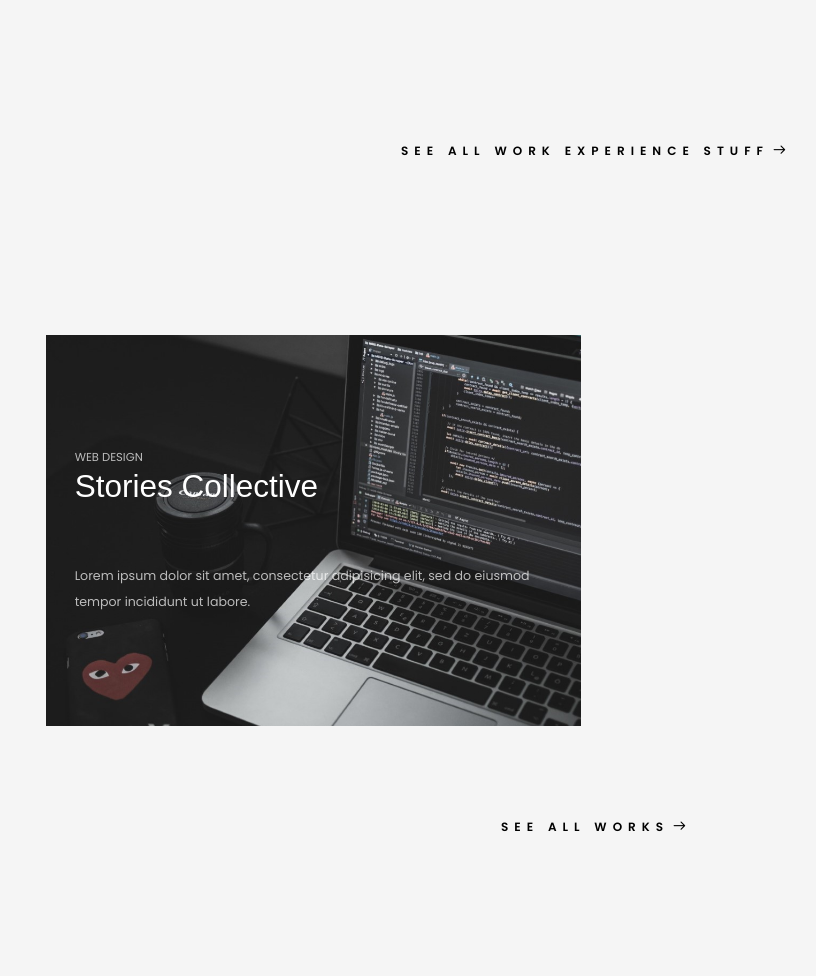
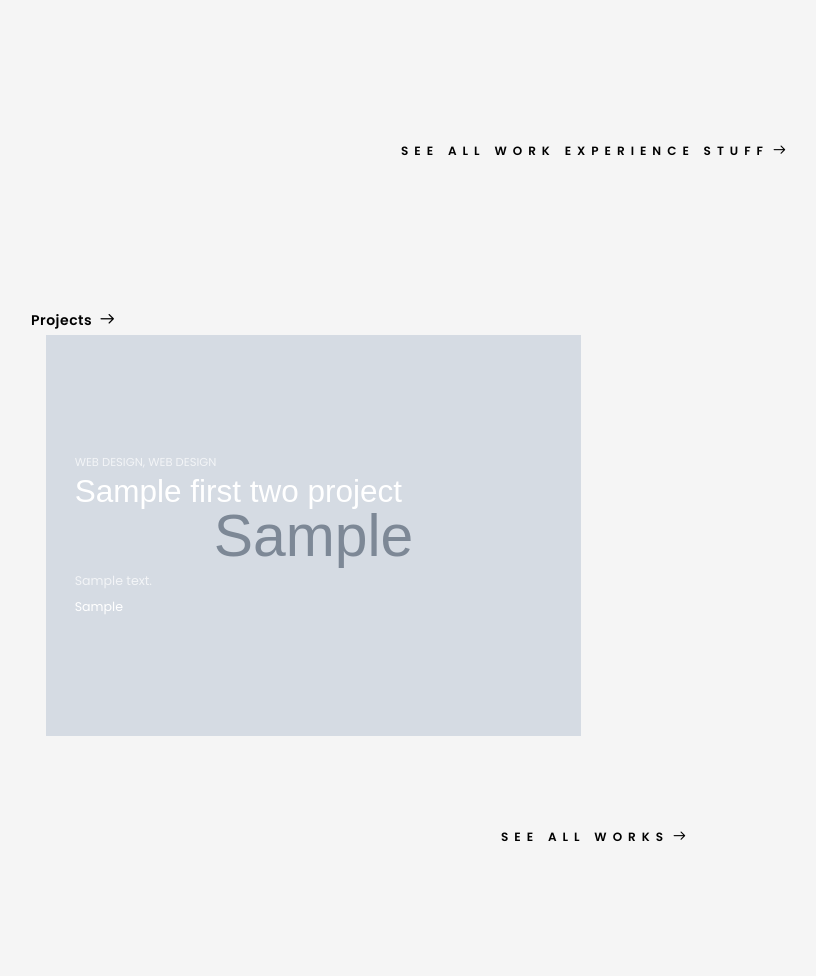
Before and after one commit to init-fun/project2, a Django app: template blog/templates/blog/post/list.html in a window 1280 px wide. Shown: the part 1165-2141 px from the top of the page, without its empty margins (94-910 px from the left). Run offline with Django 3.2, Linux system fonts and the light colour scheme; tables that the repository leaves empty hold one stand-in row (values such as "Sample post"); the template is opened without the code that fills it: values that come from a table or form of the project are taken from there, most other values are stand-ins (such as "Sample title", 1, 10 or a date in 2020); grey boxes marked "Sample" are stand-in pictures; data that the repository does not hold is empty; some libraries are stand-ins or nearby versions; some web fonts are replaced.

Commit message:
project mod done

```diff
--- a/blog/admin.py
+++ b/blog/admin.py
@@ -1,8 +1,9 @@
 from django.contrib import admin
-from .models import Post, career_post, LandingPage
+from .models import Post, career_post, LandingPage, Project
 
 admin.site.register(career_post)
 admin.site.register(LandingPage)
+admin.site.register(Project)
 
 
 @admin.register(Post)
--- a/blog/models.py
+++ b/blog/models.py
@@ -1,7 +1,7 @@
 from datetime import datetime
 from django.db import models
 from django.db.models.fields import BLANK_CHOICE_DASH
-
+from django_resized import ResizedImageField
 from django.utils import timezone
 from django.contrib.auth.models import User
 
@@ -68,3 +68,20 @@ class LandingPage(models.Model):
     resume = models.FileField(upload_to="index/docs")
     social_json = models.JSONField(null=True)
     skills = models.TextField(max_length=400)
+
+
+class Project(models.Model):
+    bg_img = ResizedImageField(
+        size=[1000, 730],
+        quality=-1,
+        upload_to="project/images",
+        crop=["middle", "center"],
+        force_format="PNG",
+    )
+    name = models.CharField(max_length=200)
+    summary = models.TextField()
+    features = models.TextField()
+    tech_used = models.TextField()
+
+    def __str__(self):
+        return self.name
--- a/blog/static/css/Xtra.css
+++ b/blog/static/css/Xtra.css
@@ -10,17 +10,3 @@
     color: black;
     margin-bottom: 0px;
 }
-
-#project-overlay-txt {
-    position: absolute;
-    top: 150px;
-    left: 0;
-    width: 100%;
-    font-size: 10px;
-    font: bold 24px/45px Helvetica, Sans-Serif;
-    letter-spacing: -1px;
-    background: rgb(0, 0, 0);
-    /* fallback color */
-    background: rgba(0, 0, 0, 0.7);
-    padding: 10px;
-}
--- a/blog/templates/blog/base.html
+++ b/blog/templates/blog/base.html
@@ -260,6 +260,9 @@
                         <div data-isotope-layout="grid"
                             class="apo-isotope apo-cols-3 apo-portfolio-container apo-style-6">
                             <div class="grid-sizer"></div>
+                            <div class="apo-section-main-action apo-btn" id="module">
+                                Projects
+                            </div>
 
                             {% block project %}
 
--- a/blog/templates/blog/post/list.html
+++ b/blog/templates/blog/post/list.html
@@ -132,10 +132,15 @@
 
 
 {% block project %}
+{% for p in first_two_project %}
+
+{% if forloop.first or forloop.counter0|divisibleby:1%}
+
 <div class="apo-item apo-web-design">
+    {% endif %}
     <!-- Project-->
     <article class="apo-project">
-        <div class="apo-project-media"><img src='{% static "images/img-0001.jpg"%}' alt="" /></div>
+        <div class="apo-project-media"><img src='{{p.bg_img.url}}' alt="" /></div>
         <!-- below this is the on hover content -->
         <div class="apo-project-content-wrap">
             <div class="apo-aligner-outer">
@@ -144,17 +149,36 @@
                     <header class="apo-project-header">
                         <ul class="apo-project-categories">
                             <li><a href="#">Web Design</a></li>
+                            <li><a href="#">Web Design</a></li>
+
                         </ul>
-                        <h2 class="apo-project-title"><a href="portfolio_single_post.html">Stories Collective</a>
+                        <h2 class="apo-project-title"><a href="#">{{p.name}}</a>
                         </h2>
                     </header>
-                    <div class="apo-project-content">Lorem ipsum dolor sit amet, consectetur
-                        adipisicing elit, sed do eiusmod tempor incididunt ut labore.</div>
+                    <div class="apo-project-content">{{p.summary|truncatewords:50|linebreaks}}
+                    </div>
+                    <!-- language -->
+                    <!-- <div>
+                        {{p.features|truncatewords:10|linebreaks}}
+
+                    </div> -->
+
+                    <div>
+                        {{p.tech_used}}
+
+                    </div>
+
+
                 </div>
             </div>
+
         </div>
     </article>
+    {% if forloop.counter|divisibleby:1 or forloop.last %}
 </div>
+{% endif %}
+
+{% endfor %}
 {% endblock project %}
 
 <!-- >>>>>>>>>>>>>>>>>>>>>>>>>>>>>>>>>>>>>>>>>>>>>>>>>>>>>>>>>>>>>>>>>>>>>>>>>>>>>>>> -->
```
Also changed, not shown: blog/views.py (+7 -0 lines), blog/migrations/0012_project.py (added), blog/migrations/0013_alter_project_bg_img.py (added), blog/migrations/0014_alter_project_bg_img.py (added), blog/migrations/0015_alter_project_bg_img.py (added), blog/static/images/temp.png (added), media/project/images/img-0001.jpg (added), media/project/images/img-0004.jpeg (added), media/project/images/img-0004_YokM0Kb.jpeg (added), media/project/images/temp.png (added), 2 other files.
